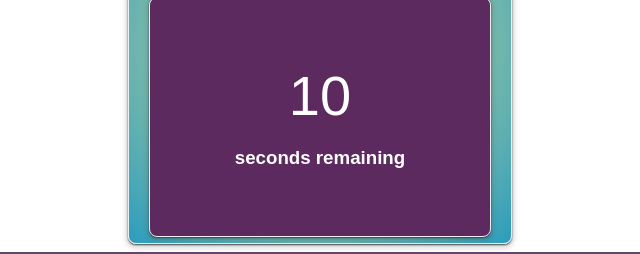
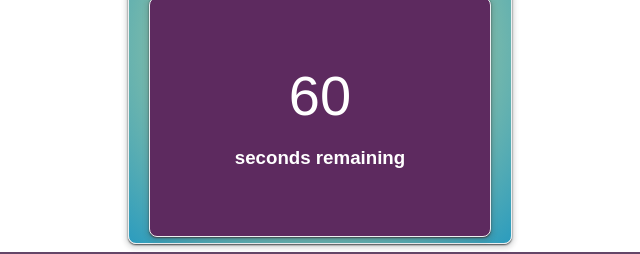
Before and after one commit to eeblaize2/Code_Quiz, a plain HTML site: page index.html in a window 1280 px wide. Shown: the part 433-687 px from the top of the page, 320-960 px from the left. Drawn offline with Linux system fonts and the light colour scheme.

Commit message:
changed the time in the HTML

```diff
--- a/index.html
+++ b/index.html
@@ -27,7 +27,7 @@
             </div>
             <div class="card timer">
                 <div class="timer-text">
-                    <div class="large-font timer-count">10</div>
+                    <div class="large-font timer-count">60</div>
                     <h3>seconds remaining</h3>
                 </div>
 
```
